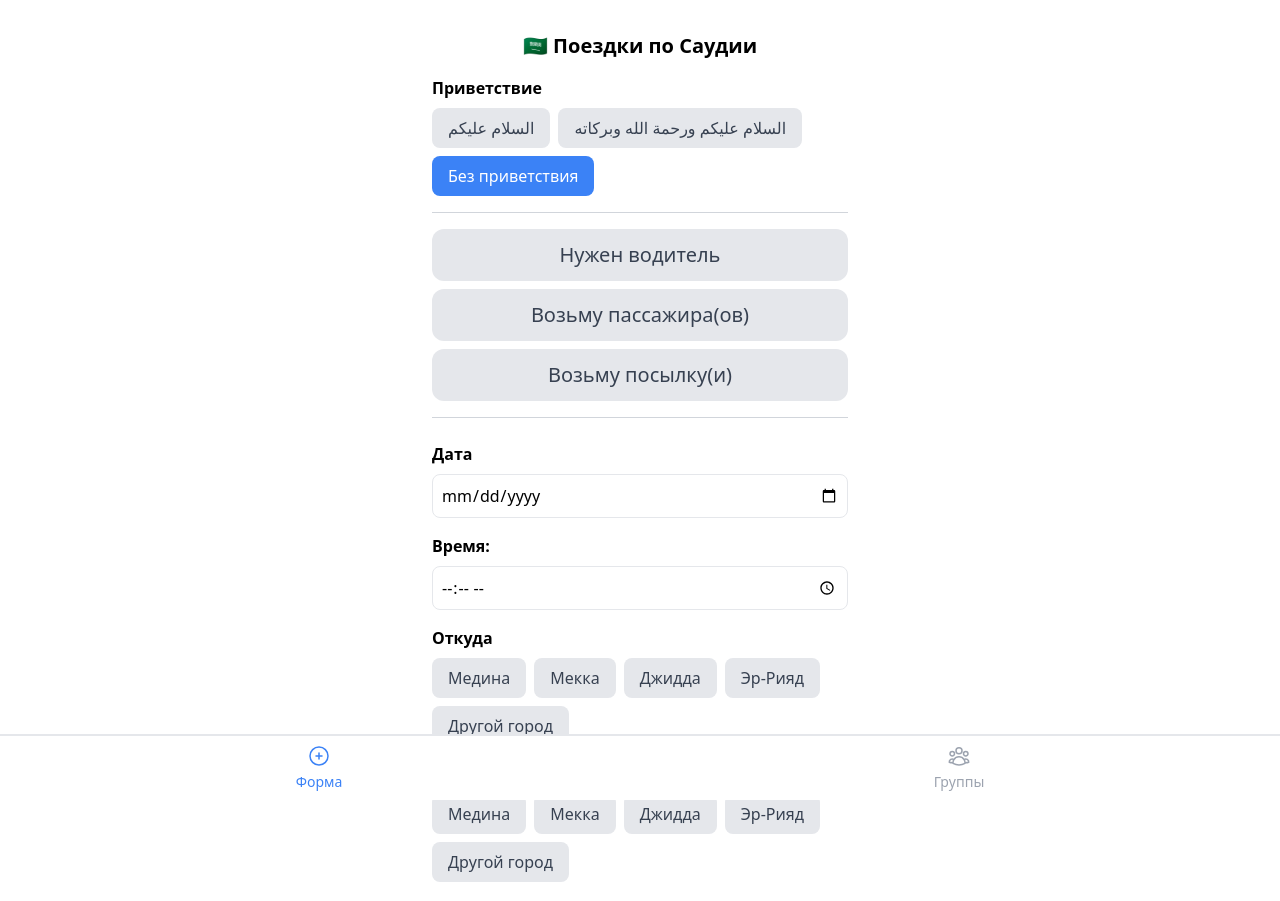
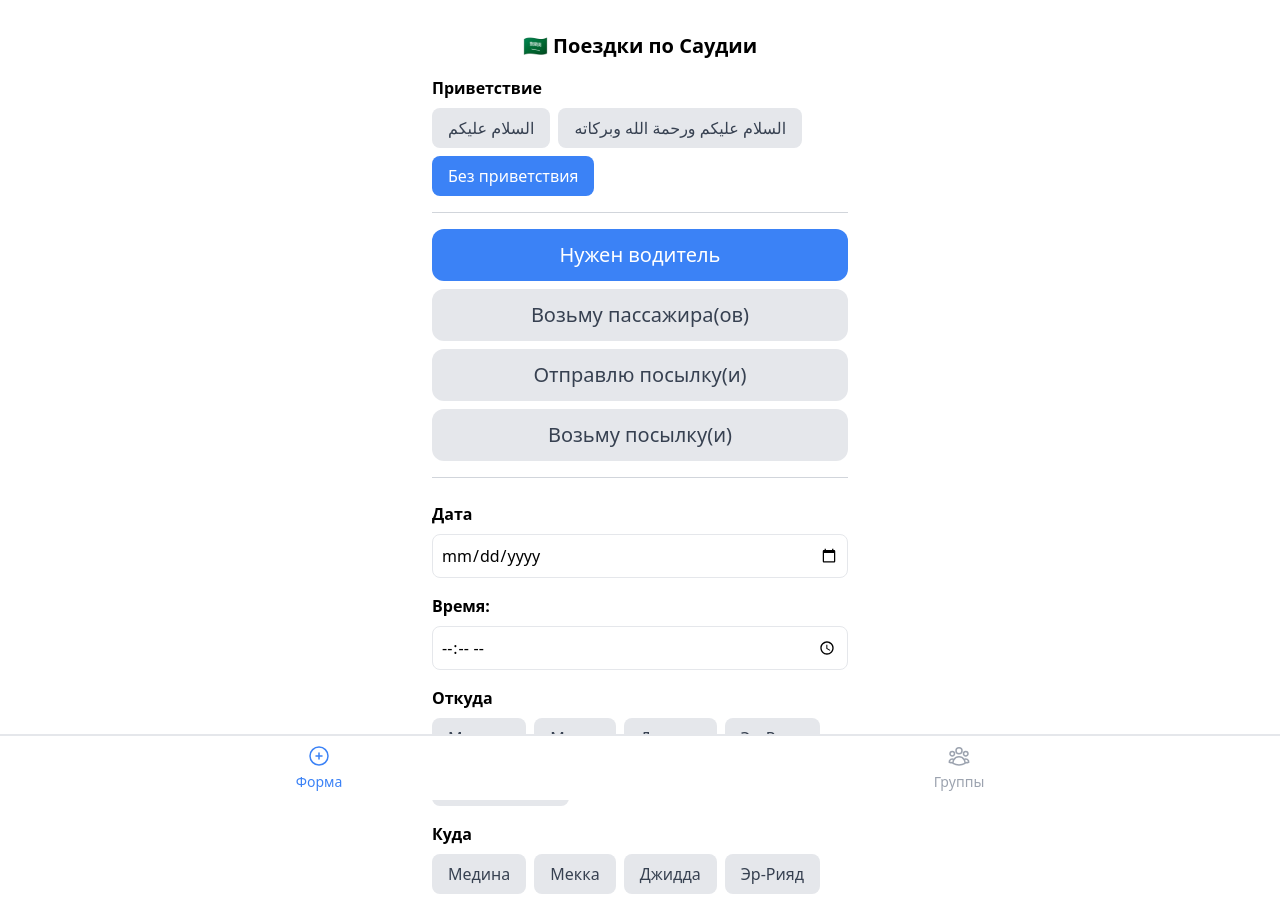
Before and after one commit to edhit/saudi_drive_react, a React (Create React App) app: page / in a window 1280 px wide. Shown: the top 901 px of the page. Built offline with nearby package versions, Linux system fonts and the light colour scheme.

Commit message:
Add files via upload

```diff
--- a/src/AdForm.js
+++ b/src/AdForm.js
@@ -5,7 +5,7 @@ const TelegramStyleForm = () => {
 
   const [greeting, setGreeting] = useState("");
   const [formData, setFormData] = useState({
-    role: "", // Водитель, Пассажир, Посылка
+    role: "Нужен водитель",
     date: "",
     time: "",
     from: "",
@@ -26,7 +26,7 @@ const TelegramStyleForm = () => {
   const [paddingBottom, setPaddingBottom] = useState(0);
 
   const cities = ["Медина", "Мекка", "Джидда", "Эр-Рияд"];
-  const roles = ["Нужен водитель", "Возьму пассажира(ов)", "Возьму посылку(и)"];
+  const roles = ["Нужен водитель", "Возьму пассажира(ов)", "Отправлю посылку(и)", "Возьму посылку(и)"];
 
   useEffect(() => {
     // Очистка стилей при размонтировании компонента
@@ -89,8 +89,10 @@ const TelegramStyleForm = () => {
           ? "Количество пассажиров"
           : formData.role === "Возьму пассажира(ов)"
           ? "Количество мест"
-          : "Количество кг."
-        messageParts.push(`🔢 ${text}: ${formData.seats}`);
+          : "Вес"
+
+        let kg = (formData.role !== "Нужен водитель" && formData.role !== "Возьму пассажира(ов)") ? "кг" : ""
+        messageParts.push(`🔢 ${text}: ${formData.seats} ${kg}`);
       }
 
       if (formData.comment) {
@@ -220,6 +222,7 @@ const TelegramStyleForm = () => {
               type="date"
               name="date"
               value={formData.date}
+              min={new Date().toJSON().slice(0, 10)}
               onChange={handleInputChange}
               className="w-full p-2 border rounded-lg"
             />
@@ -328,7 +331,7 @@ const TelegramStyleForm = () => {
               ? "Количество пассажиров"
               : formData.role === "Возьму пассажира(ов)"
               ? "Количество мест"
-              : "Количество кг."}
+              : "Вес (кг.)"}
             </label>
             <input
               type="number"
```
